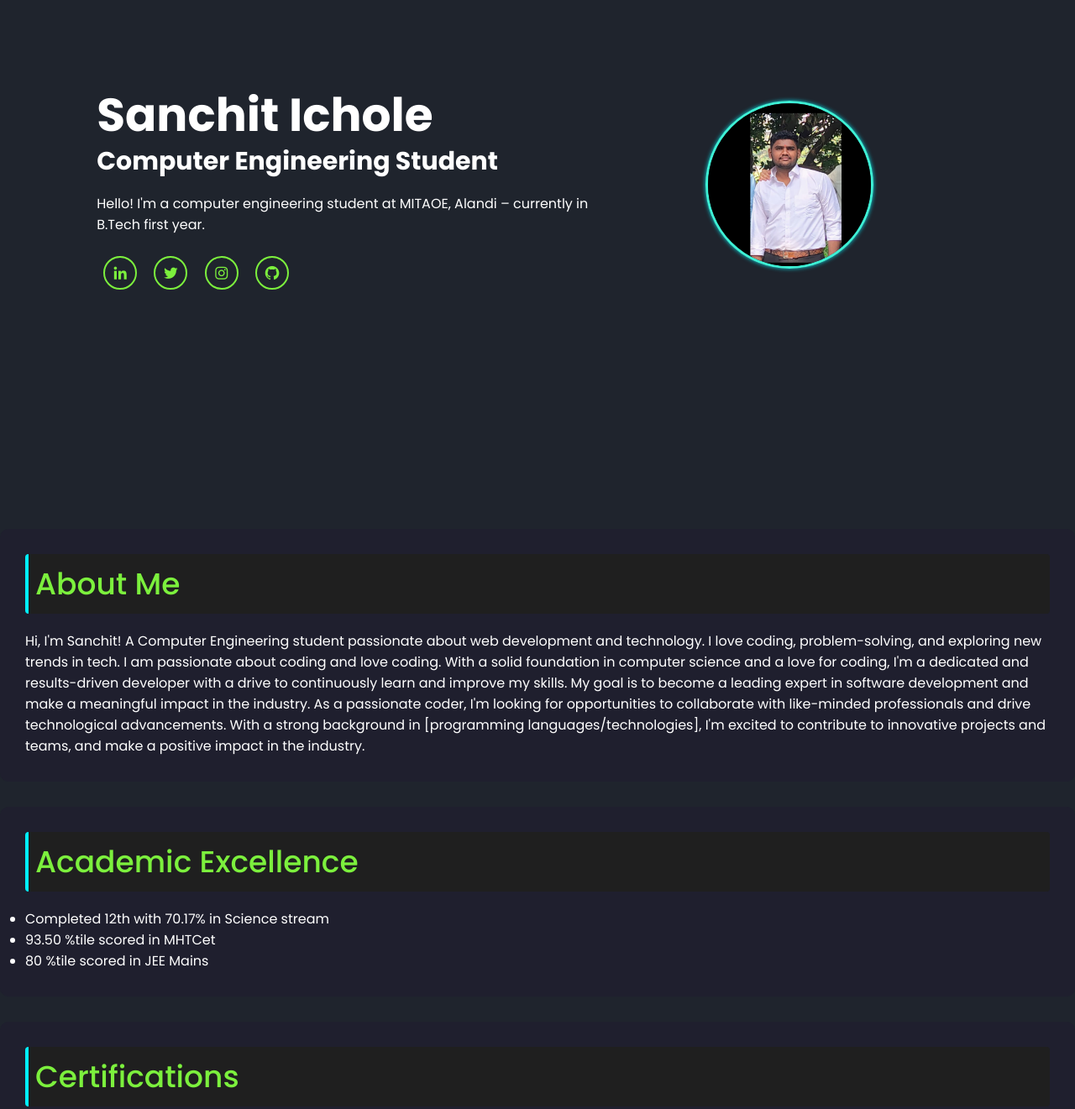
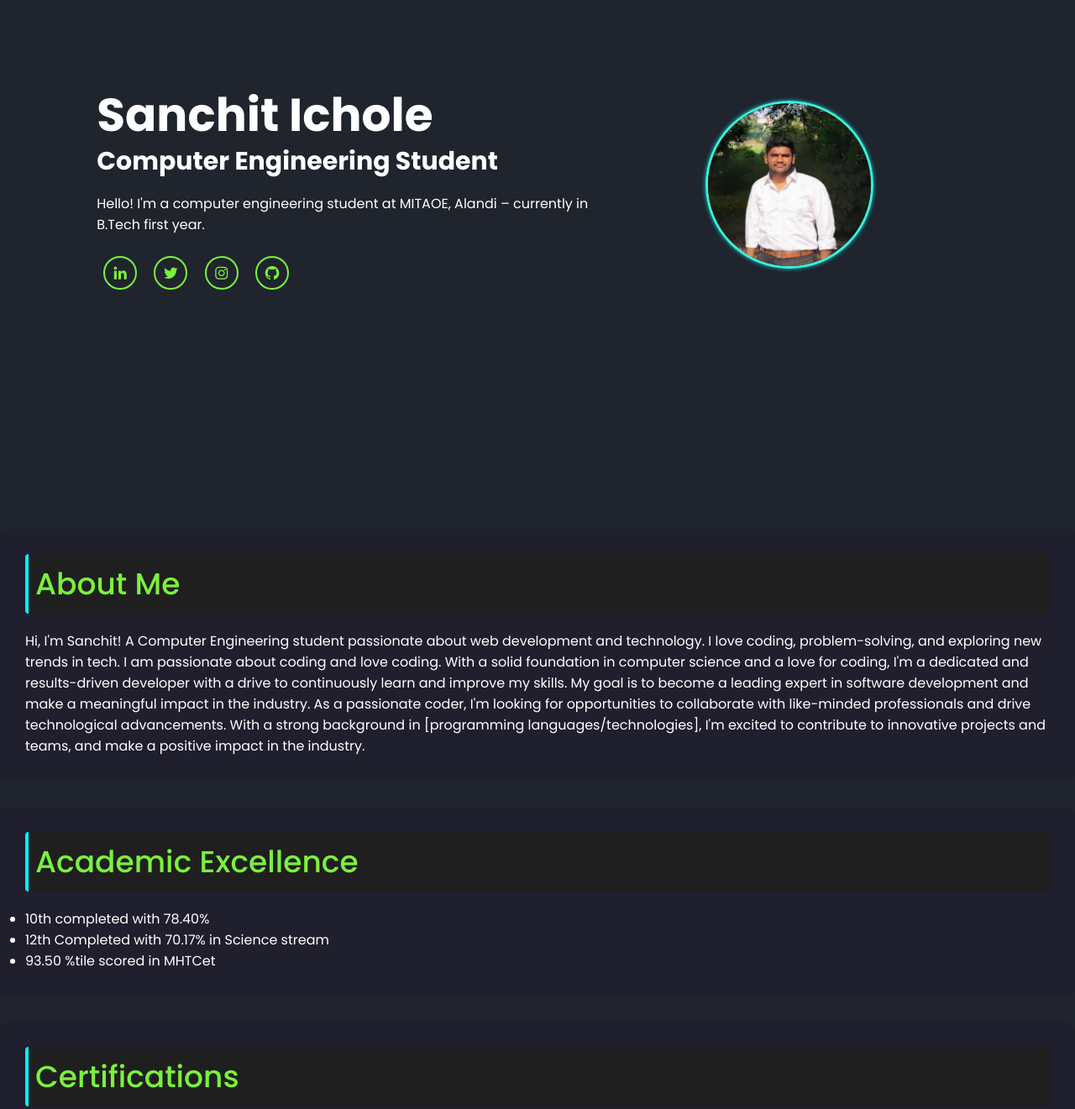
Before and after one commit to sanchit-ichole/sanchi-portfolio, a plain HTML site: page index.html in a window 1280 px wide. Shown: the part 200-1521 px from the top of the page at 84% size. Drawn offline with nearby package versions, Linux system fonts and the light colour scheme.

Commit message:
Update index.html

```diff
--- a/index.html
+++ b/index.html
@@ -34,10 +34,10 @@
         <a href="https://www.linkedin.com/in/sanchit-ichole-06119a360"><i class='bx bxl-linkedin'></i></a>
         <a href=""><i class='bx bxl-twitter'></i></a>
         <a href="https://www.instagram.com/sanchitsingh._.ichole"><i class='bx bxl-instagram'></i></a>
-        <a href="#"><i class='bx bxl-github'></i></a>
+        <a href="https://github.com/sanchit-ichole"><i class='bx bxl-github'></i></a>
       </div>
     </div>
-    <img src="img/sanchit pic.jpg" alt="Sanchit Ichole" class="home-img" />
+    <img src="img/sanchit img.jpg" alt="Sanchit Ichole" class="home-img" />
   </section>
 
   <!-- About -->
@@ -52,9 +52,10 @@
   <section id="academic" class="academic fade-in">
     <h2 class="section-title">Academic Excellence</h2>
     <ul>
-      <li>Completed 12th with 70.17% in Science stream</li>
+      <li>10th completed with 78.40%</li>
+      <li>12th Completed with 70.17% in Science stream</li>
       <li>93.50 %tile scored in MHTCet </li>
-      <li>80 %tile scored in JEE Mains</li>
+
     </ul>
   </section>
 
```
